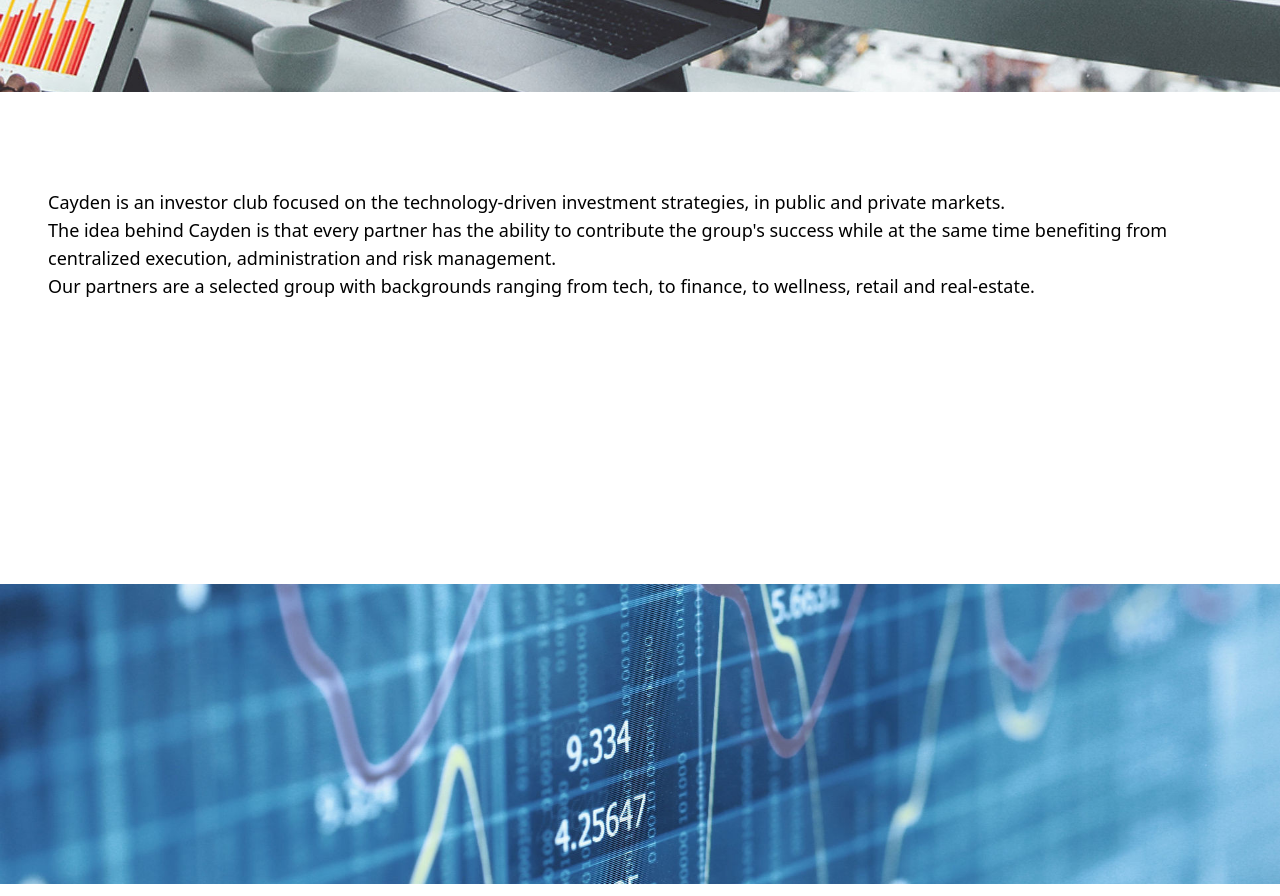
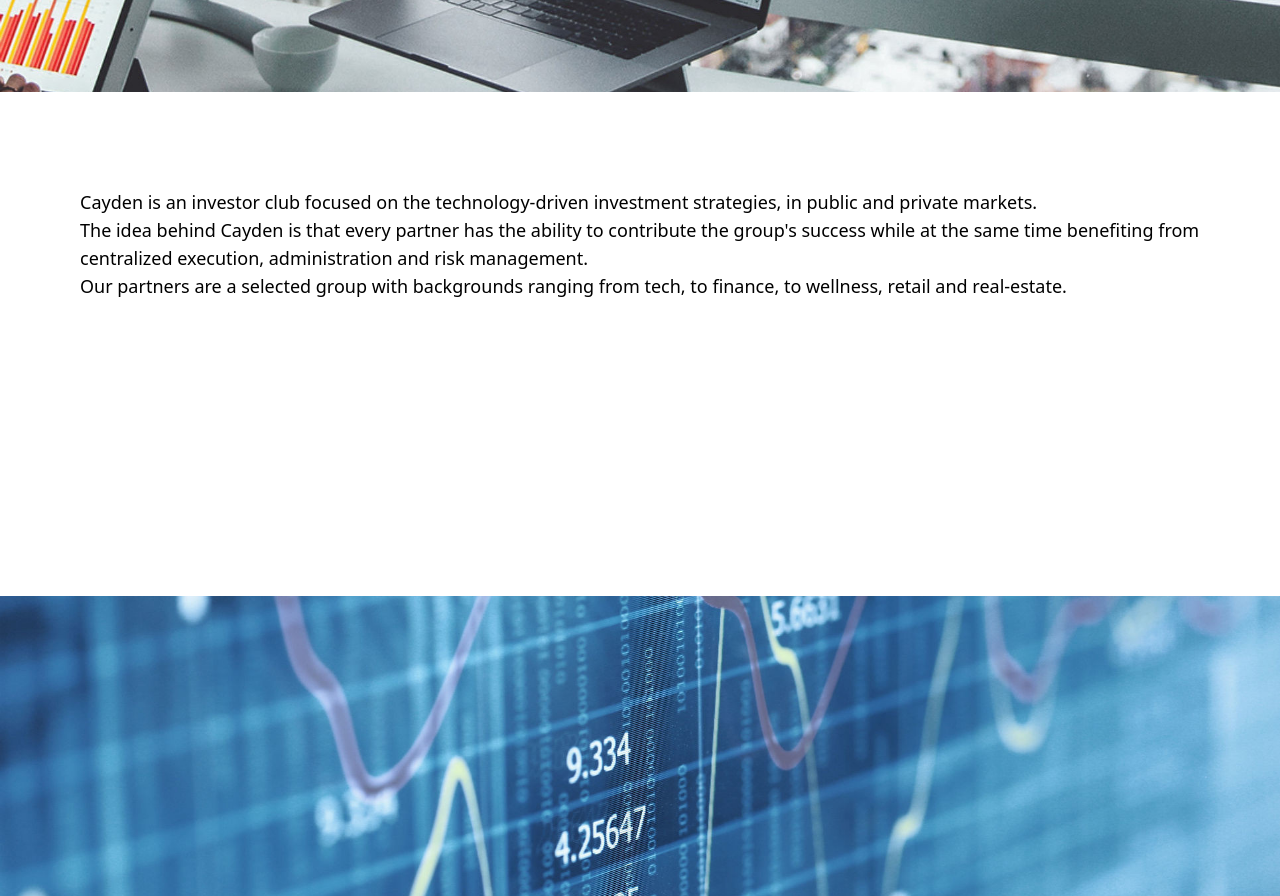
Before and after one commit to lookino123/cayden, a plain HTML site: page index.html in a window 1280 px wide. Shown: the part 680-1576 px from the top of the page. Drawn offline with nearby package versions, Linux system fonts and the light colour scheme.

Commit message:
first commit

```diff
--- a/index.html
+++ b/index.html
@@ -90,20 +90,20 @@
     </div>
   </section>
 
-  <section  class="bg-hero mb-8 p-2 bg-[length:100vw_auto] bg-no-repeat h-auto md:h-[500px] w-full">
+  <section  class="bg-hero py-8 md:py-16  bg-[length:100vw_auto] bg-no-repeat md:h-[500px] h-[300px] w-full">
 </section>
   <!-- Description section -->
-  <section id="cayden" class="p-8 md:py-16  success-metrics">
+  <section id="cayden" class="p-8 md:py-16 md:px-8  success-metrics">
     <div class="container mx-auto  ">
 
-        <p class="text-lg text-black ">  Cayden is an investor club focused on the technology-driven investment strategies, in public and private markets. <br>
+        <p class="text-lg m-8 text-black ">  Cayden is an investor club focused on the technology-driven investment strategies, in public and private markets. <br>
           The idea behind Cayden is that every partner has the ability to contribute the group's success while at the same time  benefiting from centralized execution, administration and risk management. <br>
           Our partners are a selected group with backgrounds ranging from tech, to finance, to wellness, retail and real-estate.</p>
       </div>
     </div>
   </section>
 
-  <section id="pic2" class="bg-hero2 bg-local lg:bg-fixed lg:bg-[center_200px] mt-5 mb-5 bg-no-repeat bg-[length:100vw_auto] h-[500px] w-full">
+  <section id="pic2" class="bg-hero2 bg-local py-8 md:py-16 lg:bg-fixed lg:bg-[center_200px]  bg-no-repeat bg-[length:100vw_auto] md:h-[500px] h-[300px] w-full">
 
   </section>
 
```
